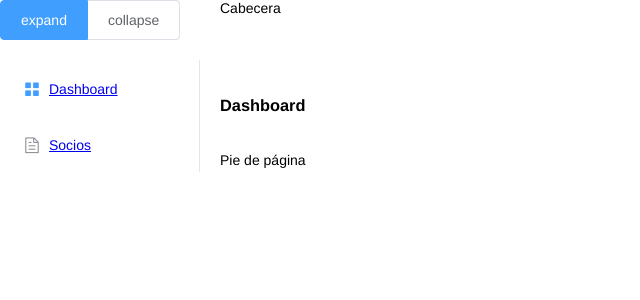
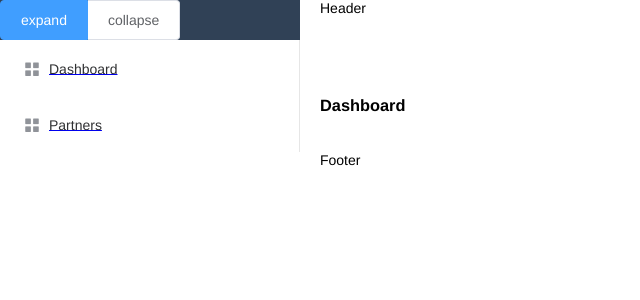
Before and after one commit to ProgramoErgoSum/asociacion, a Vue app: page /#/dashboard in a window 1280 px wide. Shown: the top 300 px of the page, without its empty margins (0-640 px from the left). Built offline with nearby package versions, Linux system fonts and the light colour scheme; sample sign-in values are in the browser's storage.

Commit message:
Add layout

```diff
--- a/src/components/Sidebar.vue
+++ /dev/null
@@ -1,90 +0,0 @@
-<template>
-  <div class="Sidebar">
-    <el-radio-group v-model="isCollapse" style="margin-bottom: 20px;">
-      <el-radio-button :label="false">expand</el-radio-button>
-      <el-radio-button :label="true">collapse</el-radio-button>
-    </el-radio-group>
-    <el-menu default-active="1" class="el-menu-vertical-demo" :collapse="isCollapse">
-      <el-menu-item index="1">
-        <i class="el-icon-menu"></i>
-        <router-link to="/dashboard">Dashboard</router-link>
-      </el-menu-item>
-      <el-menu-item index="2">
-        <i class="el-icon-document"></i>
-        <router-link to="/partners">Socios</router-link>
-      </el-menu-item>
-    </el-menu>
-  </div>
-</template>
-
-<script>
-export default {
-  name: 'Sidebar',
-  data () {
-    return {
-      isCollapse: false
-    }
-  }
-}
-</script>
-
-<style lang="scss" scoped>
-.navbar {
-  height: 50px;
-  line-height: 50px;
-  border-radius: 0px !important;
-  .hamburger-container {
-    line-height: 58px;
-    height: 50px;
-    float: left;
-    padding: 0 10px;
-  }
-  .breadcrumb-container{
-    float: left;
-  }
-  .errLog-container {
-    display: inline-block;
-    vertical-align: top;
-  }
-  .right-menu {
-    float: right;
-    height: 100%;
-    &:focus{
-     outline: none;
-    }
-    .right-menu-item {
-      display: inline-block;
-      margin: 0 8px;
-    }
-    .screenfull {
-      height: 20px;
-    }
-    .international{
-      vertical-align: top;
-    }
-    .theme-switch {
-      vertical-align: 15px;
-    }
-    .avatar-container {
-      height: 50px;
-      margin-right: 30px;
-      .avatar-wrapper {
-        cursor: pointer;
-        margin-top: 5px;
-        position: relative;
-        .user-avatar {
-          width: 40px;
-          height: 40px;
-          border-radius: 10px;
-        }
-        .el-icon-caret-bottom {
-          position: absolute;
-          right: -20px;
-          top: 25px;
-          font-size: 12px;
-        }
-      }
-    }
-  }
-}
-</style>
--- a/src/router/index.js
+++ b/src/router/index.js
@@ -28,7 +28,7 @@ const router = new Router({
     },
     {
       path: '/',
-      component: resolve => require(['@/views/Layout'], resolve),
+      component: resolve => require(['@/views/Layout/Layout.vue'], resolve),
       children: [
         {
           path: '/',
--- a/src/views/Layout.vue
+++ b/src/views/Layout/Layout.vue
@@ -1,27 +1,35 @@
 <template>
   <div class="layout">
     <el-container>
-      <el-aside width="200px">
-        <sidebar/>
+      <el-aside>
+        <Sidebar/>
       </el-aside>
       <el-container>
-        <el-header>Cabecera</el-header>
+        <el-header>
+          <Header/>
+        </el-header>
         <el-main>
           <router-view/>
         </el-main>
-        <el-footer>Pie de página</el-footer>
+        <el-footer>
+          <Footer/>
+        </el-footer>
       </el-container>
     </el-container>
   </div>
 </template>
 
 <script>
-import Sidebar from '@/components/Sidebar'
+import Header from './components/Header'
+import Sidebar from './components/Sidebar'
+import Footer from './components/Footer'
 
 export default {
   name: 'Layout',
   components: {
-    Sidebar
+    Header,
+    Sidebar,
+    Footer
   },
   data () {
     return {
--- /dev/null
+++ b/src/views/Layout/components/Footer.vue
@@ -0,0 +1,20 @@
+<template>
+  <div class="Footer">
+    Footer
+  </div>
+</template>
+
+<script>
+export default {
+  name: 'Footer',
+  data () {
+    return {
+
+    }
+  }
+}
+</script>
+
+<style lang="scss" scoped>
+
+</style>
--- /dev/null
+++ b/src/views/Layout/components/Header.vue
@@ -0,0 +1,20 @@
+<template>
+  <div class="Header">
+    Header
+  </div>
+</template>
+
+<script>
+export default {
+  name: 'Header',
+  data () {
+    return {
+
+    }
+  }
+}
+</script>
+
+<style lang="scss" scoped>
+
+</style>
--- /dev/null
+++ b/src/views/Layout/components/Sidebar.vue
@@ -0,0 +1,57 @@
+<template>
+  <div class="Sidebar">
+    <el-radio-group v-model="isCollapse">
+      <el-radio-button :label="false">expand</el-radio-button>
+      <el-radio-button :label="true">collapse</el-radio-button>
+    </el-radio-group>
+    <el-menu default-active="1" class="el-menu-vertical-demo" :collapse="isCollapse">
+      <router-link to="/dashboard">
+        <el-menu-item >
+          <i class="el-icon-menu"></i>
+          <span slot="title">Dashboard</span>
+        </el-menu-item>
+      </router-link>
+      <router-link to="/partners">
+        <el-menu-item >
+          <i class="el-icon-menu"></i>
+          <span slot="title">Partners</span>
+        </el-menu-item>
+      </router-link>
+    </el-menu>
+  </div>
+  <!--
+  <div class="Sidebar">
+    <el-radio-group v-model="isCollapse" style="margin-bottom: 20px;">
+      <el-radio-button :label="false">expand</el-radio-button>
+      <el-radio-button :label="true">collapse</el-radio-button>
+    </el-radio-group>
+    <el-menu default-active="1" class="el-menu-vertical-demo" :collapse="isCollapse">
+      <el-menu-item index="1">
+        <i class="el-icon-menu"></i>
+        <router-link to="/dashboard">Dashboard</router-link>
+      </el-menu-item>
+      <el-menu-item index="2">
+        <i class="el-icon-document"></i>
+        <router-link to="/partners">Socios</router-link>
+      </el-menu-item>
+    </el-menu>
+  </div>
+  -->
+</template>
+
+<script>
+export default {
+  name: 'Sidebar',
+  data () {
+    return {
+      isCollapse: false
+    }
+  }
+}
+</script>
+
+<style lang="scss" scoped>
+.Sidebar {
+  background: #304156;
+}
+</style>
```
